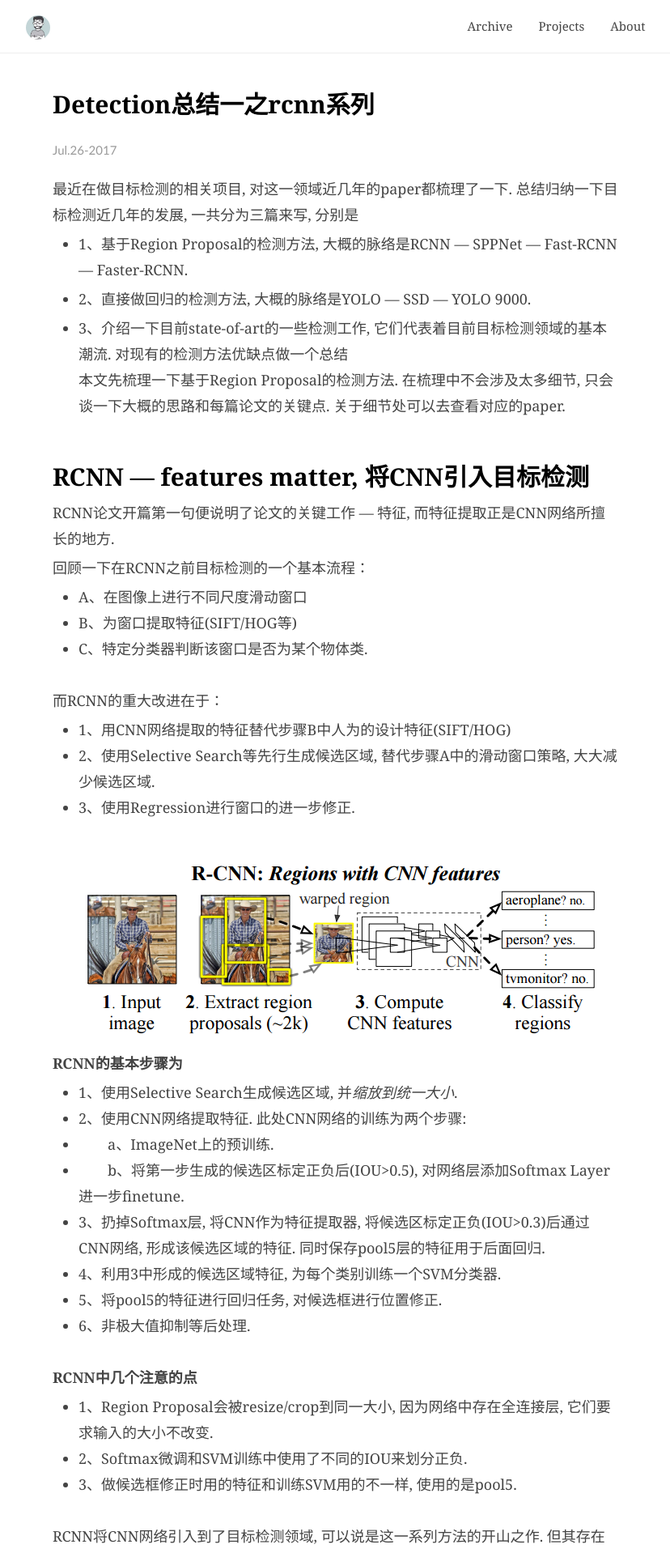
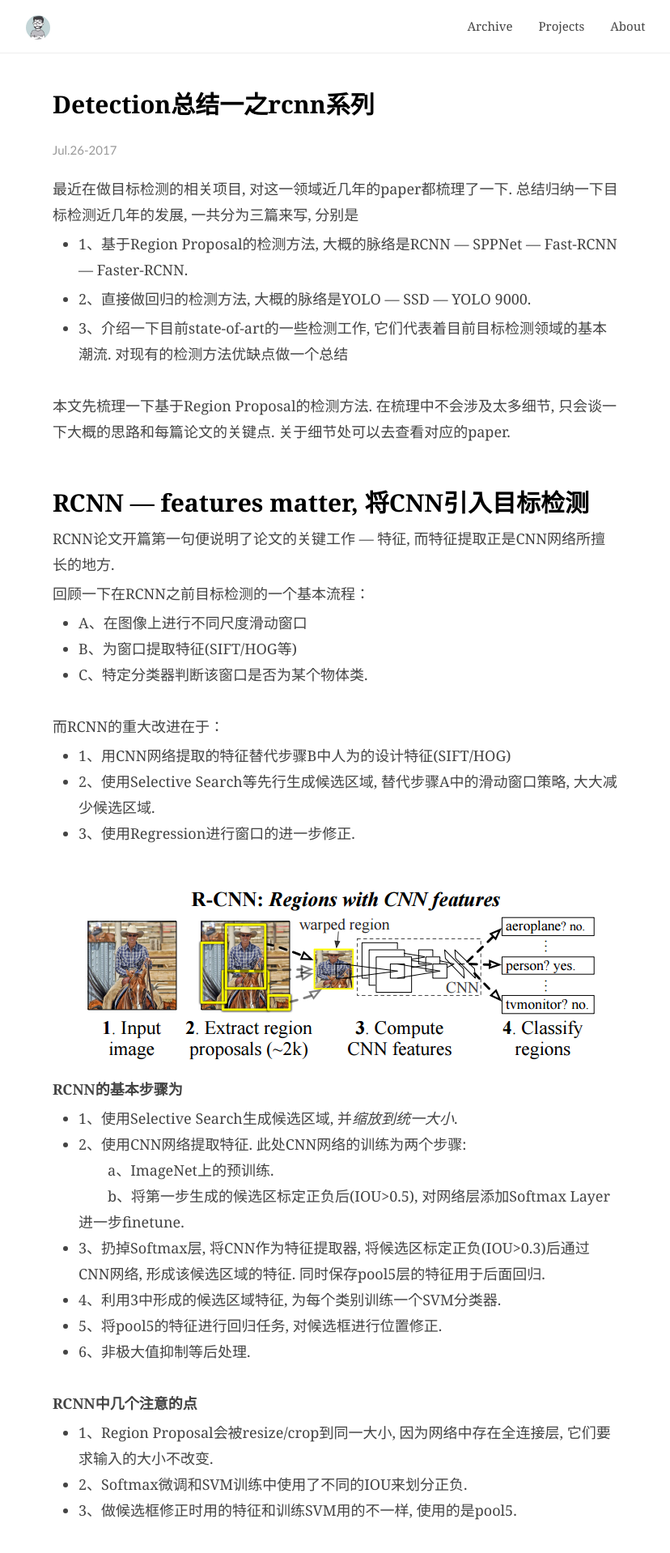
Before and after one commit to JiangQH/JiangQH.github.io, a Jekyll site: the page built from _posts/2017-7-26-Detection总结一之RCNN系列.md, in a window 1280 px wide. Shown: the top 1918 px of the page at 81% size, without its empty margins (225-1053 px from the left). Built offline with Jekyll 4.4.1, drawn with Linux system fonts in a browser that asks for light colours; our own code applies the rules of GitHub Pages for plain Markdown files; formulas are drawn with MathJax 3; comment, search, counter and statistics services are not loaded.

Commit message:
change layout

```diff
--- a/_posts/2017-7-26-Detection总结一之RCNN系列.md
+++ b/_posts/2017-7-26-Detection总结一之RCNN系列.md
@@ -5,6 +5,7 @@
 - 2、直接做回归的检测方法, 大概的脉络是YOLO --- SSD --- YOLO 9000.
 
 - 3、介绍一下目前state-of-art的一些检测工作, 它们代表着目前目标检测领域的基本潮流. 对现有的检测方法优缺点做一个总结
+
 本文先梳理一下基于Region Proposal的检测方法. 在梳理中不会涉及太多细节, 只会谈一下大概的思路和每篇论文的关键点. 关于细节处可以去查看对应的paper.
 
 ## RCNN --- features matter, 将CNN引入目标检测
@@ -25,8 +26,8 @@ RCNN论文开篇第一句便说明了论文的关键工作 --- 特征, 而特征
 **RCNN的基本步骤为**
 - 1、使用Selective Search生成候选区域, 并*缩放到统一大小*.
 - 2、使用CNN网络提取特征. 此处CNN网络的训练为两个步骤:
-- &emsp;&emsp;a、ImageNet上的预训练.
-- &emsp;&emsp;b、将第一步生成的候选区标定正负后(IOU>0.5), 对网络层添加Softmax Layer进一步finetune.
+ &emsp;&emsp;a、ImageNet上的预训练.
+ &emsp;&emsp;b、将第一步生成的候选区标定正负后(IOU>0.5), 对网络层添加Softmax Layer进一步finetune.
 - 3、扔掉Softmax层, 将CNN作为特征提取器, 将候选区标定正负(IOU>0.3)后通过CNN网络, 形成该候选区域的特征. 同时保存pool5层的特征用于后面回归.
 - 4、利用3中形成的候选区域特征, 为每个类别训练一个SVM分类器.
 - 5、将pool5的特征进行回归任务, 对候选框进行位置修正.
@@ -44,7 +45,7 @@ RCNN将CNN网络引入到了目标检测领域, 可以说是这一系列方法
 - 3、Proposal会被缩放到统一大小, 而这会带来畸变, 物体不全等不利因素.
 
 ## SPPNet --- Spatial Pyramid Pooling 解决候选区resize问题
-针对RCNN中存在的2、3缺点, SPPNet提出了Spatial Pyramid Pooling来进行改进. Spatial Pyramid Pooling能够接收不同大小的输入, 但产生相同大小的输出.
+&emsp;&emsp;针对RCNN中存在的2、3缺点, SPPNet提出了Spatial Pyramid Pooling来进行改进. Spatial Pyramid Pooling能够接收不同大小的输入, 但产生相同大小的输出.
 
 ![sppnet](/images/0726/sppnet.png)
 
@@ -68,6 +69,7 @@ RCNN将CNN网络引入到了目标检测领域, 可以说是这一系列方法
 - 2、作为对BOW(Bag Of Words)的一个近似, 其提取了不同尺度的特征进行拼接, 使用了多层信息, 对物体形变等有一定作用. 其实当作用在整张feature map时, 其还能带来全局信息的整合, 避免误判 --- 在CVPR 2017的一个做语义分割的工作PSPNet中就是用了这个特性. 不过这里并没有使用该特性综合全局信息(关于这一点我们在后面再讨论).
 - 3、由于其消除了大小影响, 所以可以进行Variable-Image size的训练, 可以有效防止过拟合(这种训练方式在以后很多工作中都很常见).
 SPPNet的引入主要想解决的是RCNN中Region Proposal的缩放问题(因为两个网络都存在全连接层, 需要输入固定大小).
+
 **SPPNet还存在的局限**
 - 1、训练和RCNN一样还是分多阶段进行, 还是需要额外的硬盘存储.
 - 2、Finetune的时候仅对全连接层做了微调.
```
